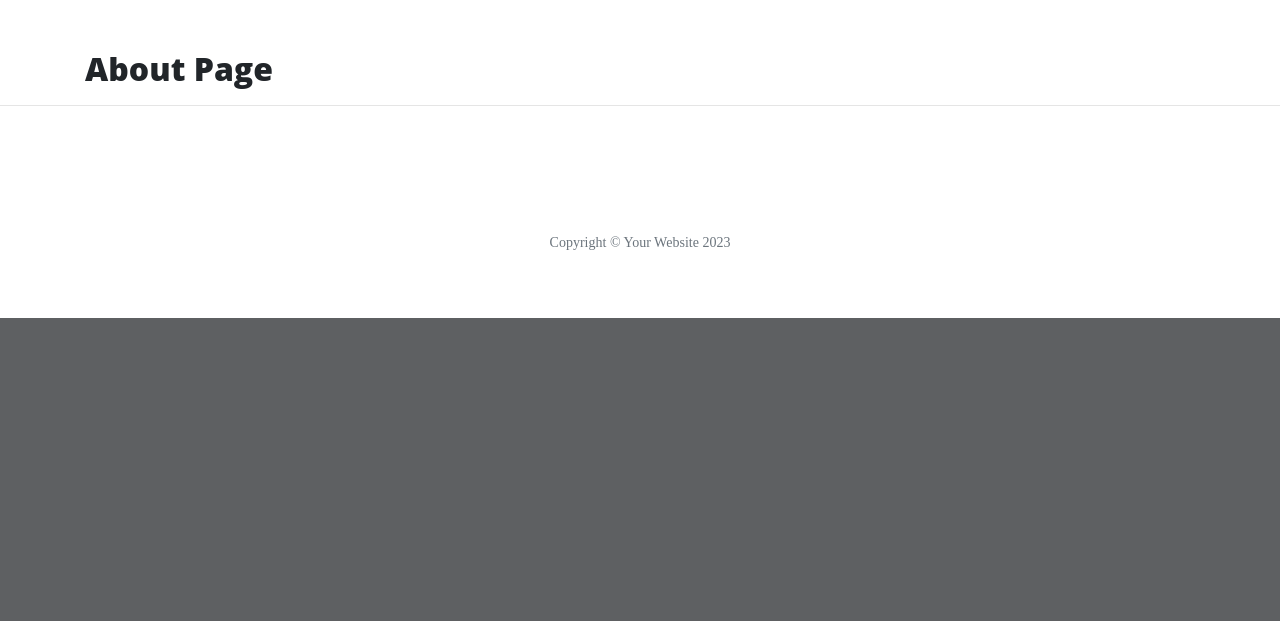
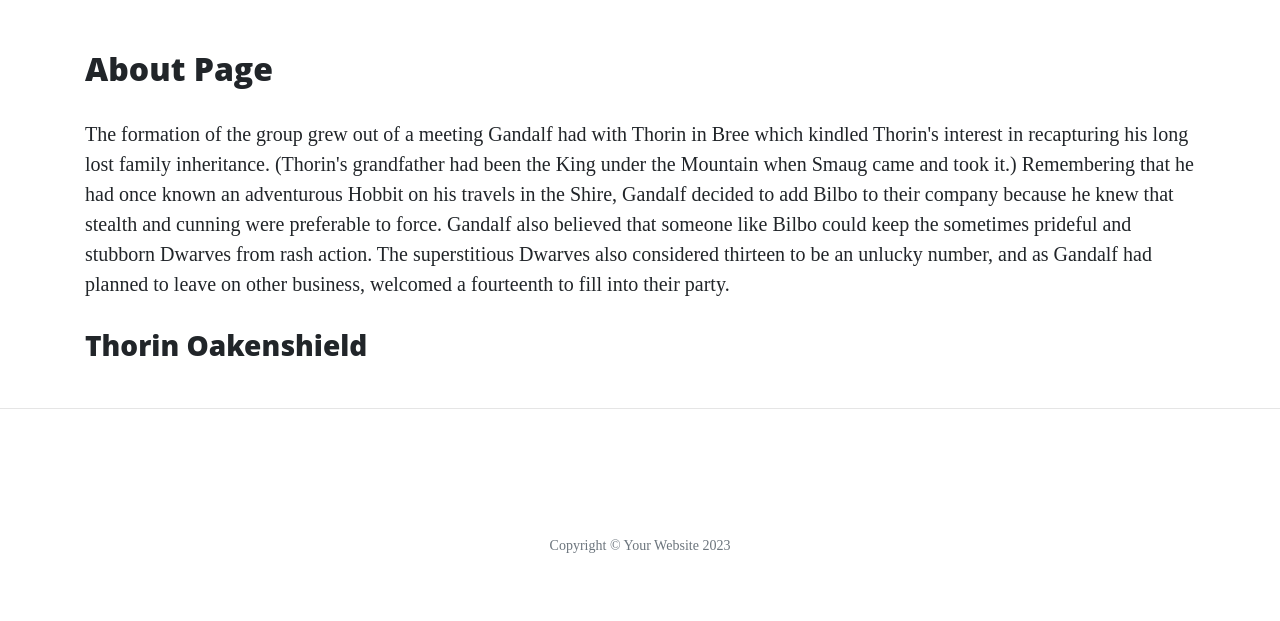
Before and after one commit to CodeConnoisseur74/thorin-flask-app, a Flask app: page /about in a window 1280 px wide. Shown: the part 628-1249 px from the top of the page. Before the commit the page ends 946 px from the top, so only its background shows below. Run offline with Flask 2, Linux system fonts and the light colour scheme; some libraries are stand-ins or nearby versions.

Commit message:
add company info to about page

```diff
--- a/templates/about.html
+++ b/templates/about.html
@@ -1,4 +1,26 @@
 {% extends "base.html" %}
 {% block content %}
 <h2>About Page</h2>
+<p>
+    The formation of the group grew out of a meeting Gandalf had with Thorin in Bree which kindled Thorin's interest in
+    recapturing his long lost family inheritance. (Thorin's grandfather had been the King under the Mountain when Smaug
+    came
+    and took it.) Remembering that he had once known an adventurous Hobbit on his travels in the Shire, Gandalf decided
+    to
+    add Bilbo to their company because he knew that stealth and cunning were preferable to force. Gandalf also believed
+    that
+    someone like Bilbo could keep the sometimes prideful and stubborn Dwarves from rash action. The superstitious
+    Dwarves
+    also considered thirteen to be an unlucky number, and as Gandalf had planned to leave on other business, welcomed a
+    fourteenth to fill into their party.
+</p>
+
+<div class="row featurette">
+    <div class="col md-7">
+    <h3>Thorin Oakenshield</h3>
+    <p>
+
+    </p>
+    </div>
+</div>
 {% endblock %}
```
Also changed, not shown: .gitpod.yml.
